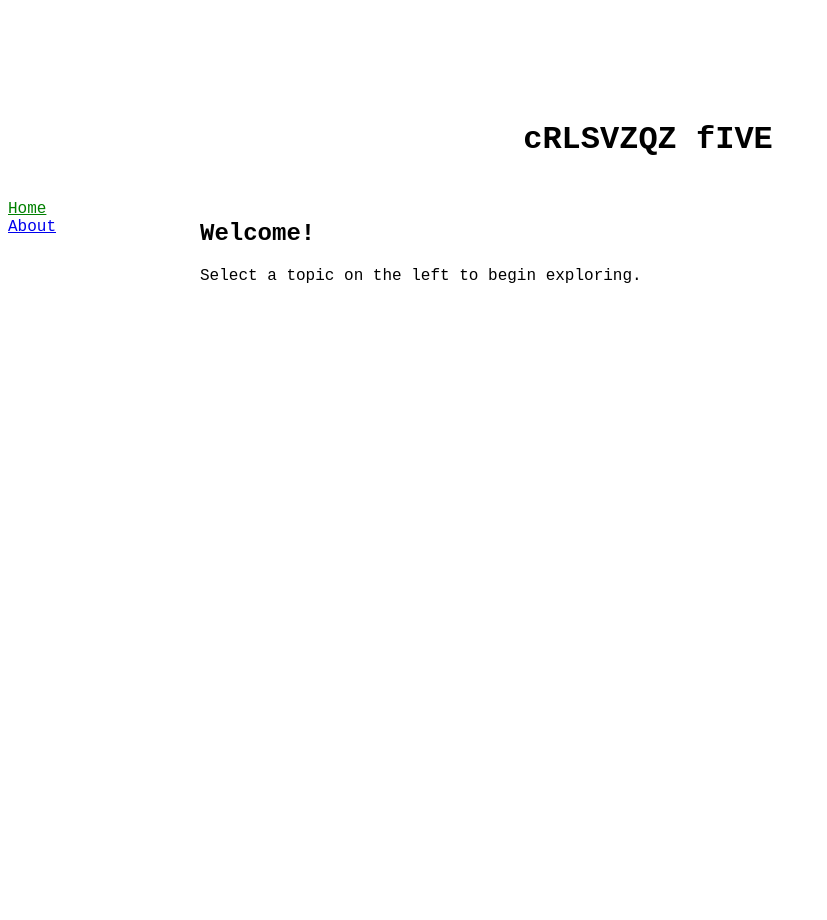
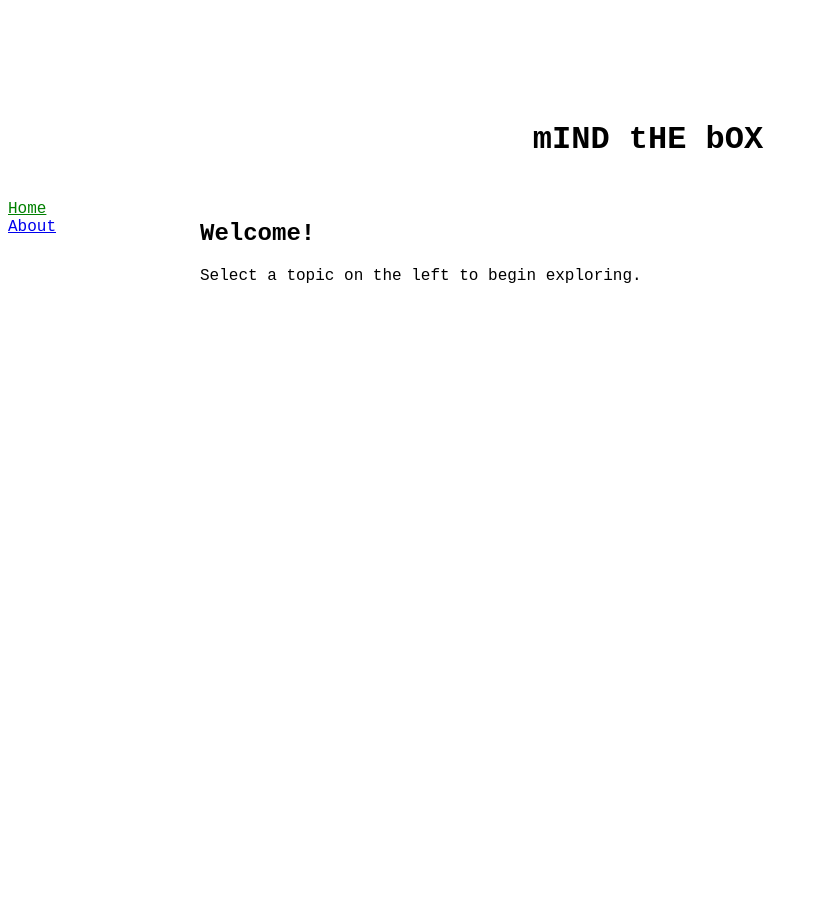
Before and after one commit to crlsvzqz5/github.io, a Jekyll site: the page built from index.md, in a window 1280 px wide. Shown: the whole page, without its empty margins (0-827 px from the left). Built offline with Jekyll 4.4.1, drawn with Linux system fonts in a browser that asks for light colours.

Commit message:
mind the box

```diff
--- a/_layouts/default.html
+++ b/_layouts/default.html
@@ -7,7 +7,7 @@
   </head>
   <body>
     <div class="title_block">
-	<h1>cRLSVZQZ fIVE</h1>
+	<h1>mIND tHE bOX</h1>
     </div>
     <div class="content_superblock">
 	<div class="navigator_block">
```
